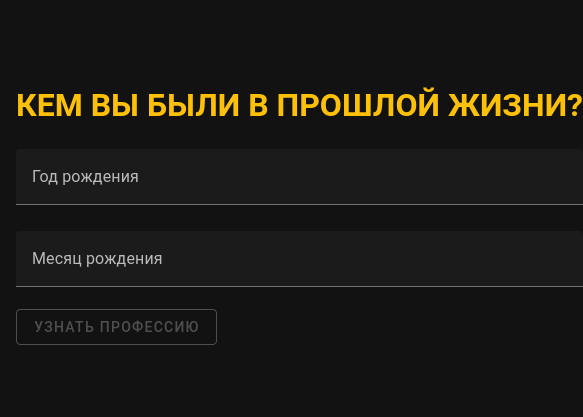
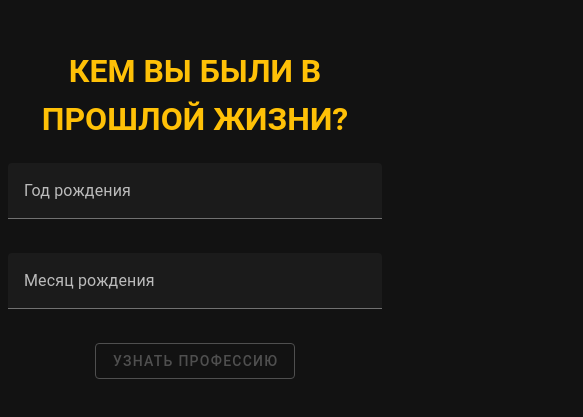
Before and after one commit to Nusha88/previous-life, a Vue app: page / in a window 390 px wide. Shown: the part 199-616 px from the top of the page, 583 px wide, since content can reach past the window. Built offline with nearby package versions, Linux system fonts and the light colour scheme.

Commit message:
Add responsive classes

```diff
--- a/index.html
+++ b/index.html
@@ -4,7 +4,7 @@
     <meta charset="UTF-8">
     <link rel="icon" href="/favicon.ico">
     <meta name="viewport" content="width=device-width, initial-scale=1.0">
-    <title>Welcome to Vuetify 3</title>
+    <title>My previous life</title>
   </head>
   <body>
     <div id="app"></div>
--- a/package.json
+++ b/package.json
@@ -6,6 +6,7 @@
   "scripts": {
     "dev": "vite",
     "build": "vite build",
+    "deploy": "gh-pages -d dist",
     "preview": "vite preview",
     "lint": "eslint . --fix"
   },
@@ -27,6 +28,7 @@
     "eslint-plugin-node": "^11.1.0",
     "eslint-plugin-promise": "^6.4.0",
     "eslint-plugin-vue": "^9.30.0",
+    "gh-pages": "^6.3.0",
     "pinia": "^2.1.7",
     "sass": "1.77.8",
     "sass-embedded": "^1.77.8",
--- a/src/components/HelloWorld.vue
+++ b/src/components/HelloWorld.vue
@@ -1,25 +1,29 @@
 <template>
-  <v-container class="fill-height">
-    <v-responsive
-      class="align-centerfill-height mx-auto"
-      max-width="900"
-    >
-      <div ref="pdfContent">
-        <h1 class="text-center text-amber text-uppercase mb-5">Кем вы были в прошлой жизни?</h1>
+  <v-container class="fill-height pa-5">
+    <v-row class="d-flex flex-column align-center">
+      <!-- Content to generate PDF -->
+      <div ref="pdfContent" class="text-center">
+        <h1 class="text-center text-amber text-uppercase mb-5">
+          Кем вы были в прошлой жизни?
+        </h1>
+
+        <!-- Year of Birth Input -->
         <v-text-field
           v-model="state.yearOfBirth"
           clearable
           label="Год рождения"
-          @click:clear="state.yearOfBirth === ''"
+          class="mb-3"
         />
-        <!--      <LettersByYear />-->
-        <div class="mt-1">
+
+        <!-- Month of Birth Input -->
         <v-text-field
           v-model="state.monthOfBirth"
           clearable
           label="Месяц рождения"
-            @click:clear="state.monthOfBirth === ''"
+          class="mb-3"
         />
+
+        <!-- Alert for Errors -->
         <v-alert
           v-if="state.error.length"
           type="warning"
@@ -29,7 +33,8 @@
         >
           {{ state.error }}
         </v-alert>
-        </div>
+
+        <!-- Button to Find Profession -->
         <v-btn
           class="mb-5"
           :disabled="isButtonDisabled"
@@ -38,40 +43,67 @@
         >
           Узнать профессию
         </v-btn>
-        <div
-          v-if="!isEmpty(state.profession)"
-          class="mt-5 text-center"
-        >
-          <h3 class="mb-3"><span class="text-amber">В прошлой жизни вы были</span> {{ gender }}</h3>
-          <h3 class="mb-3"><span class="text-amber">Предположительная профессия: </span>{{ state.profession.name }}</h3>
+
+        <!-- Profession Details -->
+        <div v-if="!isEmpty(state.profession)" class="mt-5">
+          <h3 class="mb-3">
+            <span class="text-amber">В прошлой жизни вы были:</span> {{ gender }}
+          </h3>
+          <h3 class="mb-3">
+            <span class="text-amber">Предположительная профессия:</span>
+            {{ state.profession.name }}
+          </h3>
         </div>
+
+        <!-- Additional Details -->
         <div v-if="!isEmpty(state.profession)" class="mt-5">
           <v-text-field
             v-model="state.dateOfBirth"
             clearable
             label="Число рождения"
-            @click:clear="state.dateOfBirth === ''"
+            class="mb-3"
           />
           <v-btn
             variant="outlined"
+            class="mb-3"
             @click="onFindCharacter"
           >
             Узнать характер
           </v-btn>
+
+          <!-- Character Details -->
           <div v-if="state.character">
-            <h3 class="mt-5 mb-3"><span class="text-amber">Отличительные черты характера в прошлой жизни: </span>
-              {{ state.character }}</h3>
-            <h3 class="mb-3"><span class="text-amber">Предполагаемое место и год рождения:</span>
-              {{ state.placeOfBirth.place }}, {{ state.lifeCharacter.year }}</h3>
-            <h3 class="mb-3"><span class="text-amber">Задача текущей жизни:</span> {{ state.task.description }}</h3>
-            <hr>
+            <h3 class="mt-5 mb-3">
+              <span class="text-amber">
+                Отличительные черты характера в прошлой жизни:
+              </span>
+              {{ state.character }}
+            </h3>
+            <h3 class="mb-3">
+              <span class="text-amber">Предполагаемое место и год рождения:</span>
+              {{ state.placeOfBirth.place }}, {{ state.lifeCharacter.year }}
+            </h3>
+            <h3 class="mb-3">
+              <span class="text-amber">Задача текущей жизни:</span>
+              {{ state.task.description }}
+            </h3>
+            <hr />
           </div>
+
+          <!-- Button to Save Results -->
           <div v-if="state.task.description" class="text-center mt-7">
-            <v-btn color="amber" width="50%" @click="generatePDF">Save results</v-btn>
+            <v-btn
+              color="amber"
+              class="ma-auto"
+              max-width="300"
+              @click="generatePDF"
+            >
+              Save results
+            </v-btn>
           </div>
         </div>
       </div>
-    </v-responsive>
+    </v-row>
   </v-container>
 </template>
 
```
Also changed, not shown: 1 other file (tests, documents, lock files or other folders). Lines whose indentation alone changed are shown as unchanged.
